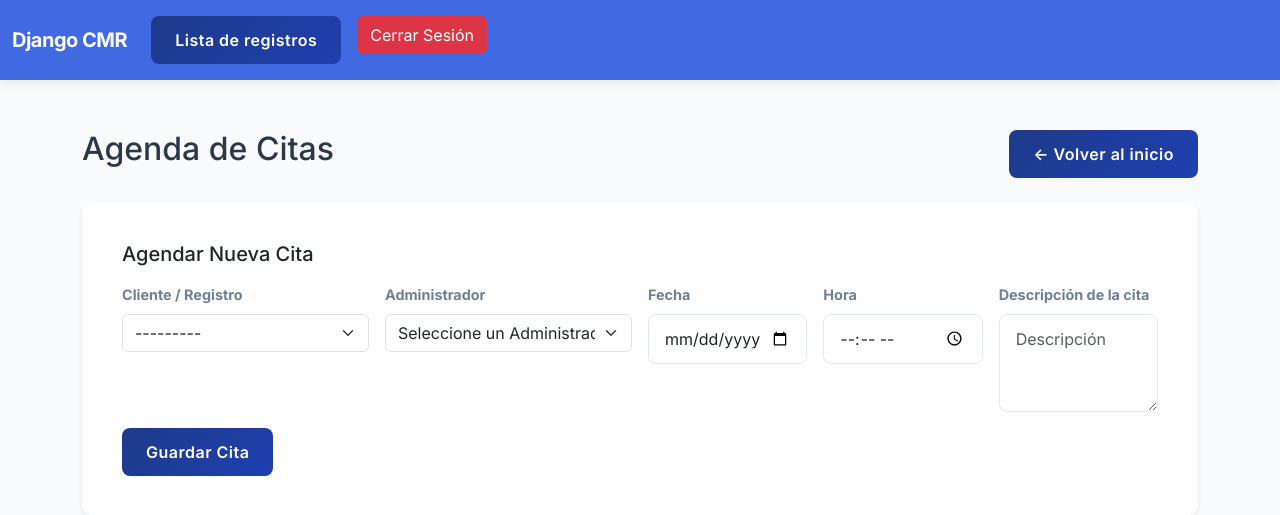
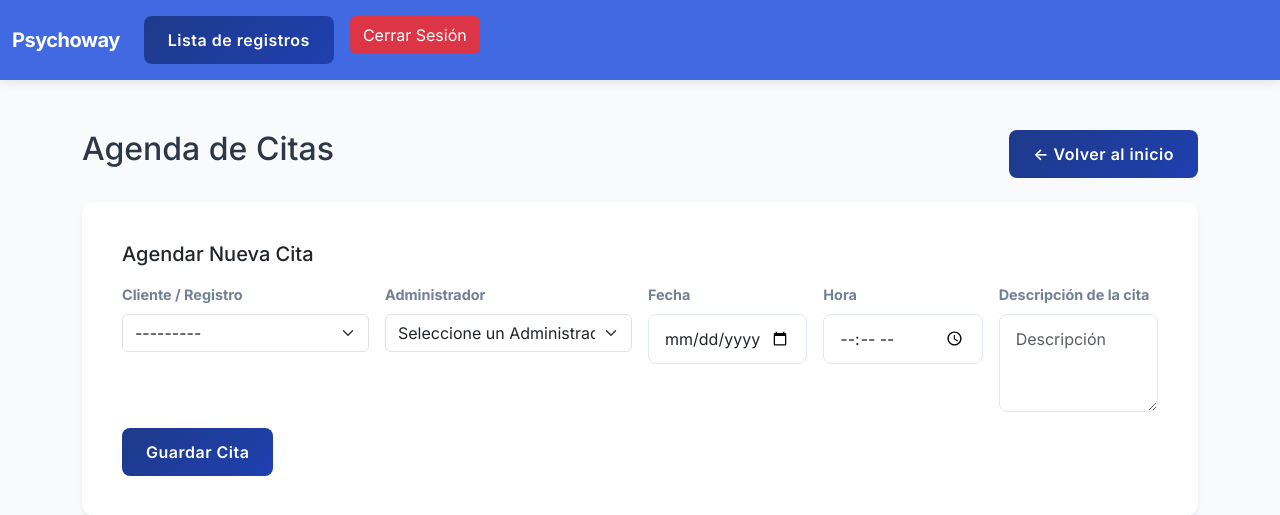
Before and after one commit to kev2127/djangoLili, a Django app: page /agenda/ in a window 1280 px wide. Shown: the top 515 px of the page. Run offline with Django 5.2, Linux system fonts and the light colour scheme; the visitor is signed in with stand-in values (Sample User, id 1); data comes from the database, SQL or seed files in the repository; data that the repository does not hold is empty; some libraries are stand-ins or nearby versions.

Commit message:
Subo el READMI.md

```diff
--- a/inventario_django/dcrm/website/templates/navbar.html
+++ b/inventario_django/dcrm/website/templates/navbar.html
@@ -1,6 +1,6 @@
 <nav class="navbar navbar-expand-lg navbar-dark bg-dark">
   <div class="container-fluid">
-    <a class="navbar-brand" href="{% url 'home' %}">Django CMR</a>
+    <a class="navbar-brand" href="{% url 'home' %}">Psychoway</a>
     <button class="navbar-toggler" type="button" data-bs-toggle="collapse" data-bs-target="#navbarSupportedContent"
       aria-controls="navbarSupportedContent" aria-expanded="false" aria-label="Toggle navigation">
       <span class="navbar-toggler-icon"></span>
```
Also changed, not shown: README.md (added).
